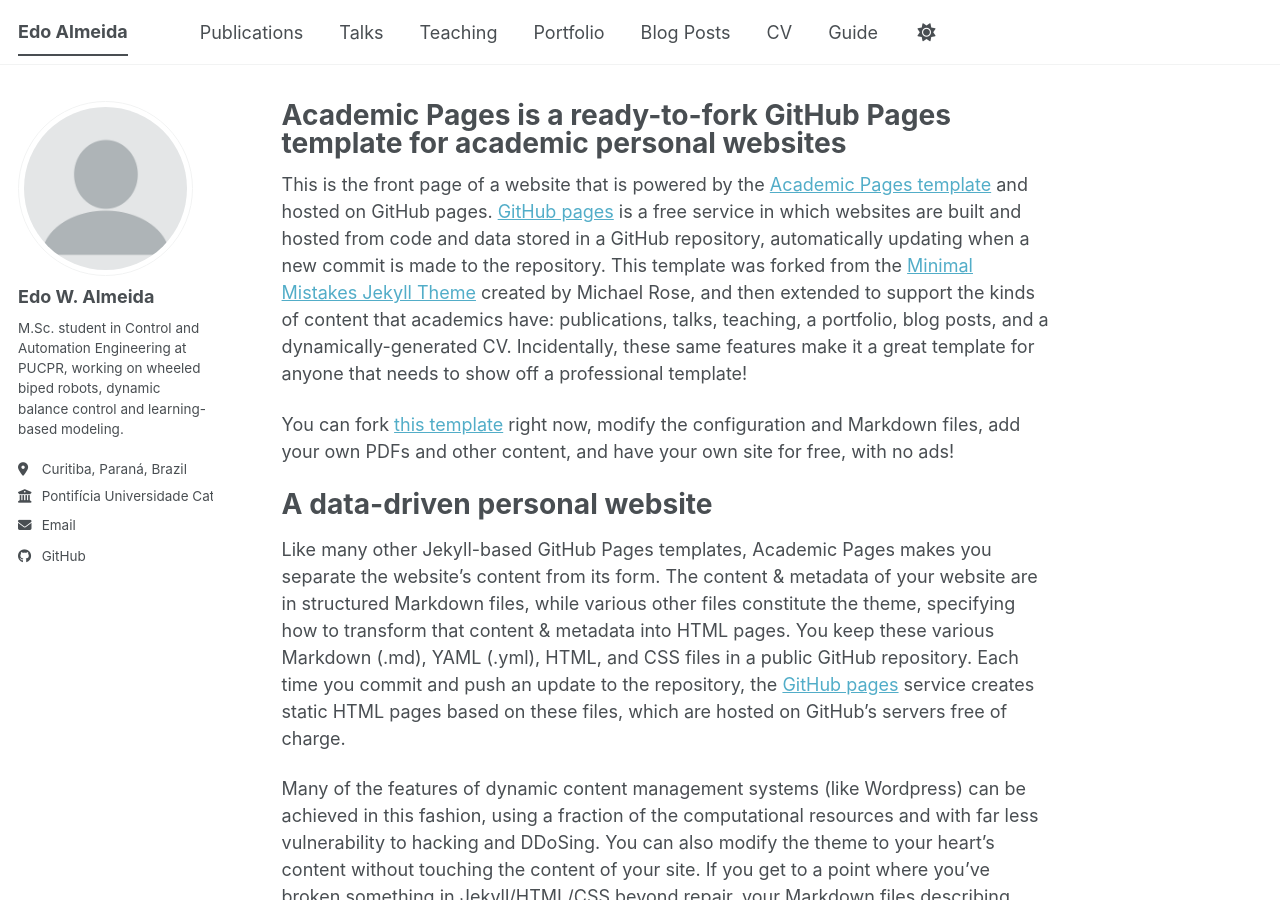
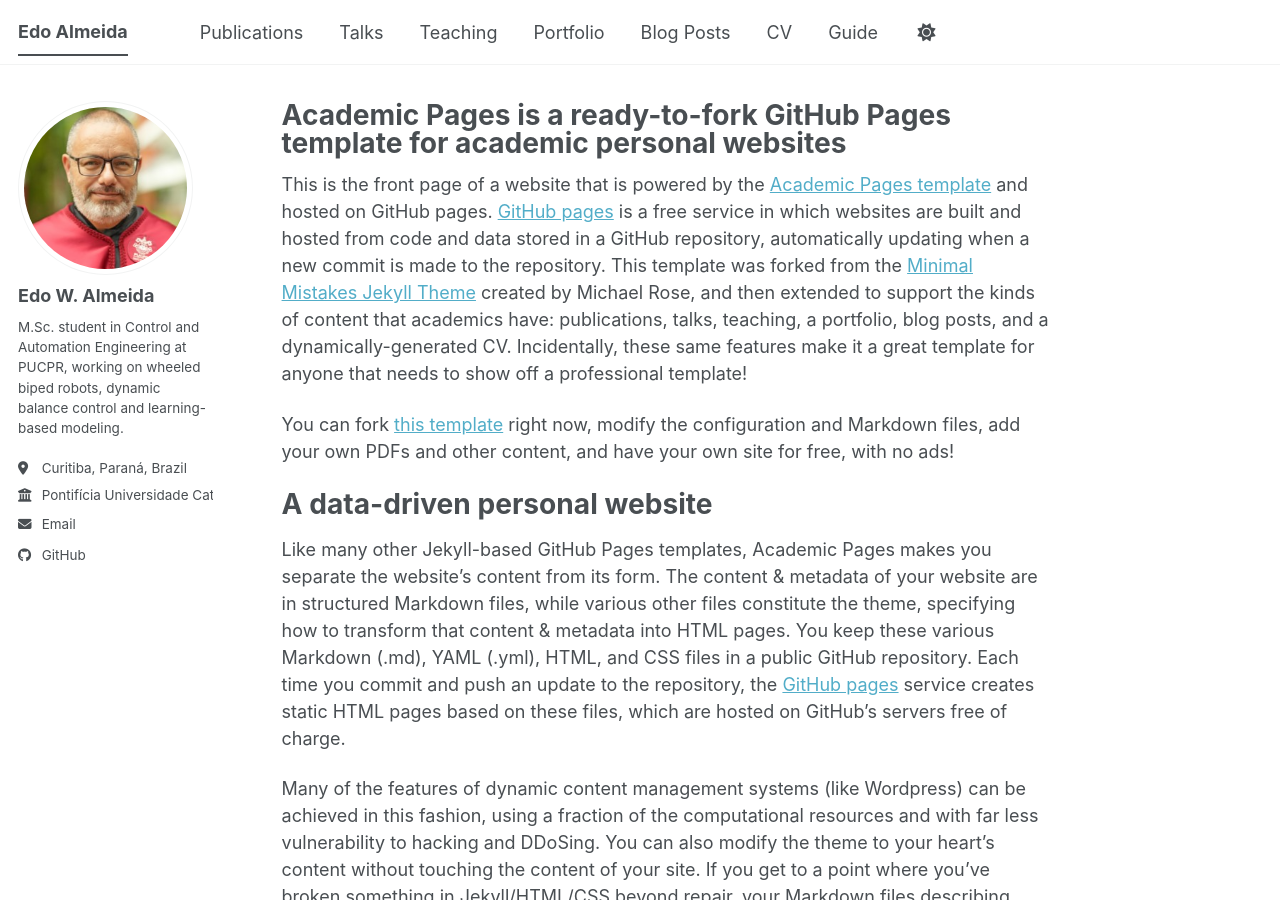
Before and after one commit to EdoAlmeida/EdoAlmeida.github.io, a Jekyll site: the page built from _pages/about.md, in a window 1280 px wide and 900 px high. Built offline with Jekyll 4.4.1, drawn with Linux system fonts in a browser that asks for light colours; a script bundle is joined from its source files by our own code; library files that are not in the unit come from our copies.

Commit message:
Update author avatar in configuration file

```diff
--- a/_config.yml
+++ b/_config.yml
@@ -23,7 +23,7 @@ repository               : "EdoAlmeida/edoalmeida.github.io"
 #               Additional customization can be done by editing /_includes/author-profile.html
 author:
   # Biographic information
-  avatar           : "profile.png"
+  avatar           : "profile_edo.png"
   name             : "Edo W. Almeida"
   pronouns         : # example: "she/her"
   bio              : "M.Sc. student in Control and Automation Engineering at PUCPR, working on wheeled biped robots, dynamic balance control and learning-based modeling."
```
